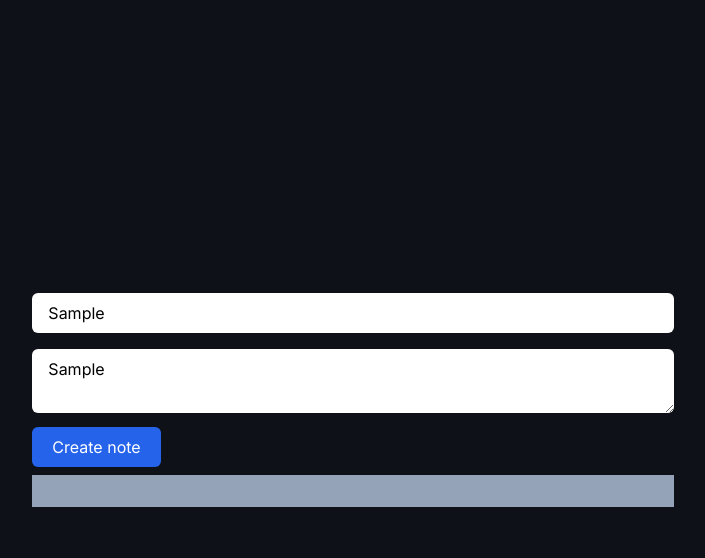
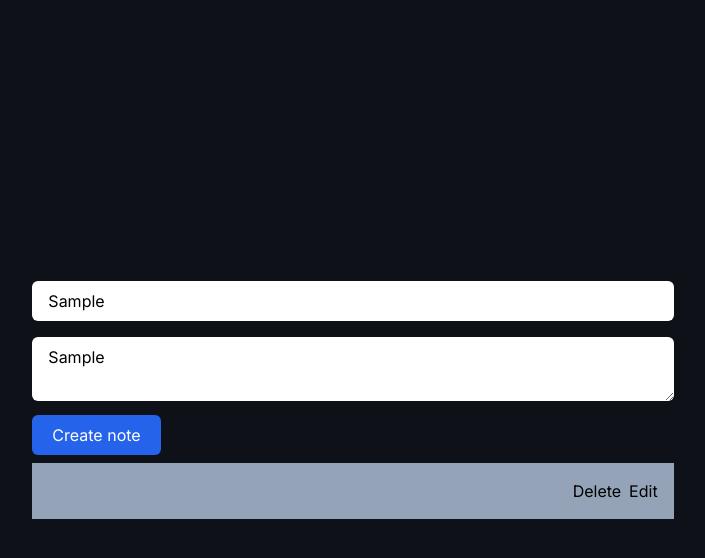
Before and after one commit to gaspym97/frontend-nextjs-prisma--bxp-, a Next.js app: page / in a window 1280 px wide. Both pictures are taken after typing "Sample", "Sample" into the empty fields and a click on the button "Create note". Shown: the top 558 px of the page, without its empty margins (287-992 px from the left). Built offline with nearby package versions, Linux system fonts and the light colour scheme; no server answers; the database is empty.

Commit message:
preparing to add funcionality to delete notes

```diff
--- a/src/app/page.tsx
+++ b/src/app/page.tsx
@@ -1,5 +1,6 @@
 "use client"
 import NoteForm from '@/components/NoteForm'
+import NoteCard from '@/components/NoteCard'
 import { useNotes } from '@/context/NoteContext'
 import { useEffect } from 'react'
 
@@ -16,10 +17,7 @@ function HomePage() {
         <div>
           <NoteForm />
           {notes.map((note) => (
-            <div key={note.id} className='bg-slate-400 p-4 my-2'>
-              <h1>{note.title}</h1>
-              <p>{note.content}</p>
-            </div>
+            <NoteCard note={note} key={note.id} />
           ))}
         </div>
 
--- /dev/null
+++ b/src/components/NoteCard.tsx
@@ -0,0 +1,23 @@
+import { Note } from '@/interfaces/interfaces'
+
+function NoteCard({ note }: { note: Note }) {
+    return (
+        <div key={note.id} className='bg-slate-400 p-4 my-2 flex justify-between'>
+            <div>
+                <h1 className='text-xl font-bold'>{note.title}</h1>
+                <p>{note.content}</p>
+            </div>
+            <div className='flex gap-x-2'>
+                <button
+                    onClick={() => {
+                        console.log('clicked')
+                    }}
+                >
+                    Delete
+                </button>
+                <button>Edit</button>
+            </div>
+        </div>
+    )
+}
+export default NoteCard
--- a/src/context/NoteContext.tsx
+++ b/src/context/NoteContext.tsx
@@ -1,15 +1,15 @@
 "use client"
 import { createContext, useContext, useState } from 'react'
-import { Note } from '@/interfaces/interfaces'
+import { CreateNote, Note } from '@/interfaces/interfaces'
 
 export const NoteContext = createContext<{
-    notes: any[],
+    notes: Note[],
     loadNotes: () => Promise<void>,
-    createNote: (note: Note) => Promise<void>,
+    createNote: (note: CreateNote) => Promise<void>,
 }>({
     notes: [],
     loadNotes: async () => { },
-    createNote: async (note: Note) => { }
+    createNote: async (note: CreateNote) => { }
 })
 
 export const useNotes = () => {
@@ -22,7 +22,7 @@ export const useNotes = () => {
 
 // Provider
 export const NotesProvider = ({ children }: { children: React.ReactNode }) => {
-    const [notes, setNotes] = useState<any[]>([])
+    const [notes, setNotes] = useState<Note[]>([])
 
     async function loadNotes() {
         const res = await fetch("api/notes")
@@ -30,7 +30,7 @@ export const NotesProvider = ({ children }: { children: React.ReactNode }) => {
         setNotes(data)
     }
 
-    async function createNote(note: Note) {
+    async function createNote(note: CreateNote) {
         const res = await fetch('/api/notes', {
             method: 'POST',
             body: JSON.stringify(note),
--- a/src/interfaces/interfaces.ts
+++ b/src/interfaces/interfaces.ts
@@ -1,4 +1,7 @@
 export interface Note {
+    id: string,
     title: string,
     content: string
 }
+
+export type CreateNote = Omit<Note, 'id'>
```
